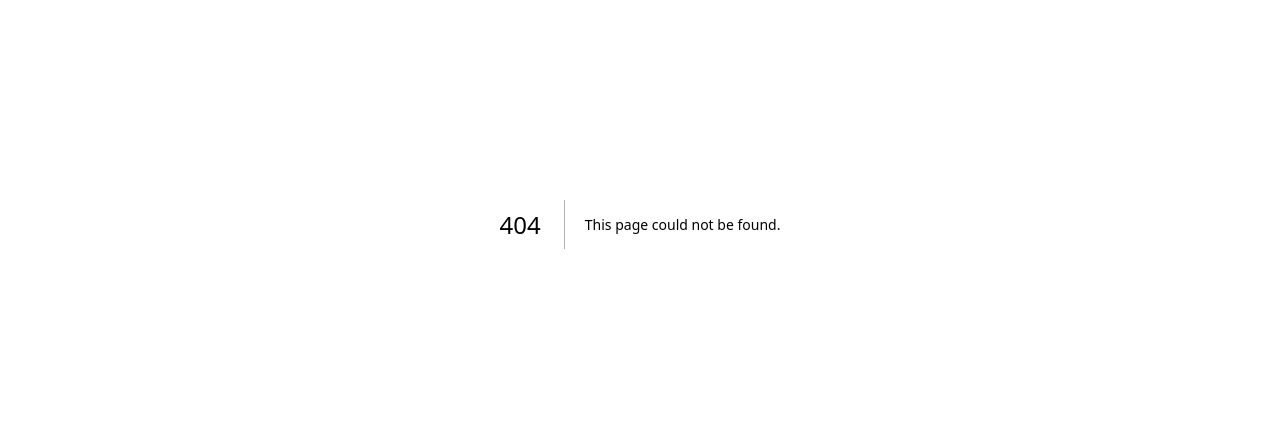
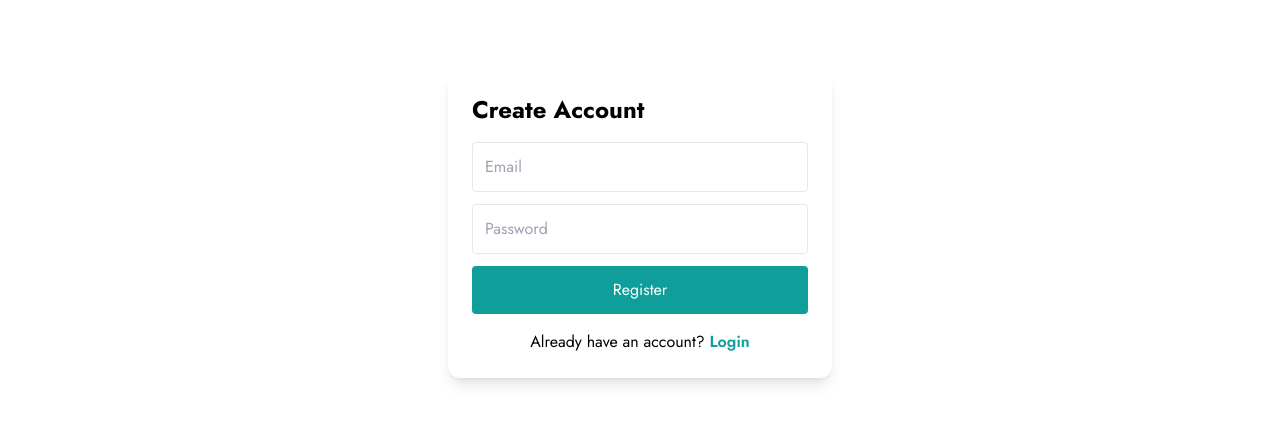
Before and after one commit to Griffinsshem/Carbify, a Next.js app: page /register in a window 1280 px wide. Before the commit this address had no page. Shown: the part 240-668 px from the top of the page. Built offline with nearby package versions, Linux system fonts and the light colour scheme; no server answers.

Commit message:
feat: implement user registration  page with Firebase Auth

```diff
--- /dev/null
+++ b/src/app/register/page.js
@@ -0,0 +1,55 @@
+"use client";
+
+import { useState } from "react";
+import { auth } from "@/firebase/config";
+import { createUserWithEmailAndPassword } from "firebase/auth";
+
+export default function RegisterPage() {
+  const [email, setEmail] = useState("");
+  const [password, setPassword] = useState("");
+  const [error, setError] = useState("");
+
+  const handleRegister = async (e) => {
+    e.preventDefault();
+    setError("");
+
+    try {
+      await createUserWithEmailAndPassword(auth, email, password);
+      window.location.href = "/";
+    } catch (err) {
+      setError(err.message);
+    }
+  };
+
+  return (
+    <div className="min-h-screen flex items-center justify-center">
+      <form onSubmit={handleRegister} className="bg-white p-6 rounded-xl shadow-lg w-96">
+        <h2 className="text-2xl font-bold mb-4">Create Account</h2>
+
+        <input
+          className="w-full p-3 border rounded mb-3"
+          placeholder="Email"
+          type="email"
+          onChange={(e) => setEmail(e.target.value)}
+        />
+
+        <input
+          className="w-full p-3 border rounded mb-3"
+          placeholder="Password"
+          type="password"
+          onChange={(e) => setPassword(e.target.value)}
+        />
+
+        {error && <p className="text-red-500 text-sm mb-2">{error}</p>}
+
+        <button className="w-full bg-[#0F9E99] text-white py-3 rounded">
+          Register
+        </button>
+
+        <p className="mt-4 text-center">
+          Already have an account? <a href="/login" className="text-[#0F9E99] font-semibold">Login</a>
+        </p>
+      </form>
+    </div>
+  );
+}
```
